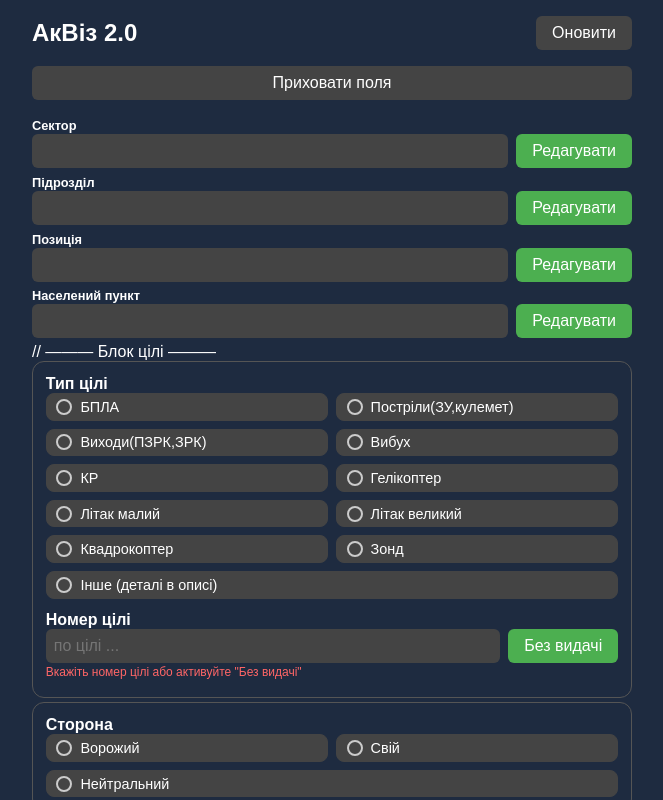
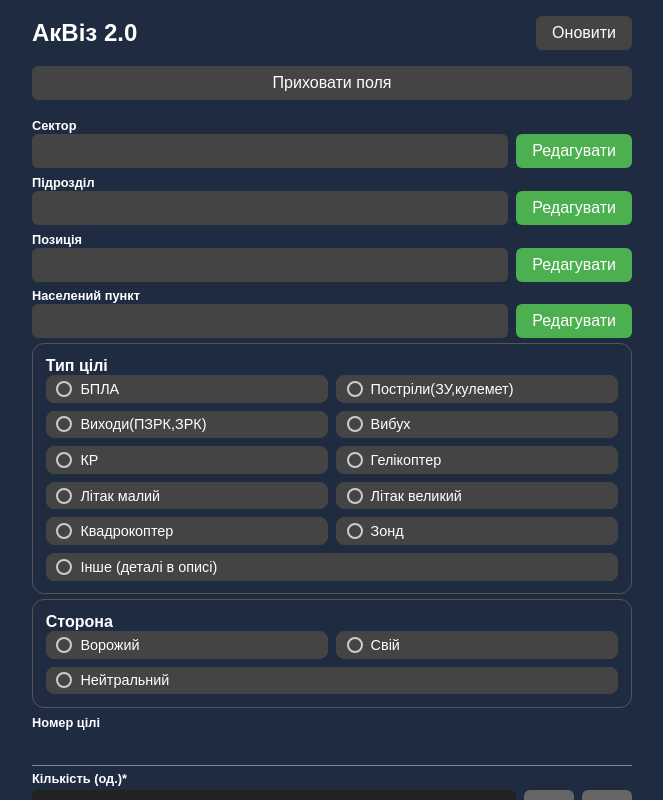
Before and after one commit to lolittajdm-alt/akviz0.2, a Next.js app: page / in a window 1280 px wide. Shown: the whole page, without its empty margins (308-971 px from the left). Built offline with nearby package versions, Linux system fonts and the light colour scheme.

Commit message:
Update index.js

```diff
--- a/pages/index.js
+++ b/pages/index.js
@@ -540,8 +540,8 @@ useEffect(() => {
 
 
 
-// ——— Блок цілі ———
-<div
+{/* ----Ціль----*/}
+        <div
   style={{
     ...blockMargin,
     border: "1px solid #555",
@@ -597,51 +597,6 @@ useEffect(() => {
         {goal}
       </label>
     ))}
-  </div>
-
-  {/* Номер цілі + Без видачі */}
-  <div style={{ marginTop: "0.8rem" }}>
-    <label style={{ ...labelStyle, fontSize: "1rem", marginBottom: "0.3rem" }}>
-      Номер цілі
-    </label>
-    <div style={{ display: "flex", gap: "0.5rem", alignItems: "center" }}>
-      <input
-        type="text"
-        value={form.targetNumber}
-        onChange={handleTargetNumberChange}
-        disabled={form.noIssue}
-        placeholder="по цілі ..."
-        inputMode="numeric"
-        style={{
-          flexGrow: 1,
-          padding: "0.5rem",
-          borderRadius: "6px",
-          border: "none",
-          backgroundColor: form.noIssue ? "#222" : "#444",
-          color: "#fff",
-          fontSize: "1rem",
-        }}
-      />
-      <button
-        onClick={toggleNoIssue}
-        style={{
-          padding: "0.5rem 1rem",
-          fontSize: "1rem",
-          border: "none",
-          borderRadius: "6px",
-          cursor: "pointer",
-          backgroundColor: form.noIssue ? "#a94442" : "#4caf50",
-          color: "#fff",
-        }}
-      >
-        Без видачі
-      </button>
-    </div>
-    {errors.targetNumber && (
-      <div style={errorStyle}>
-        Вкажіть номер цілі або активуйте "Без видачі"
-      </div>
-    )}
   </div>
 </div>
           {/* ——— Сторона ——— */}
```
